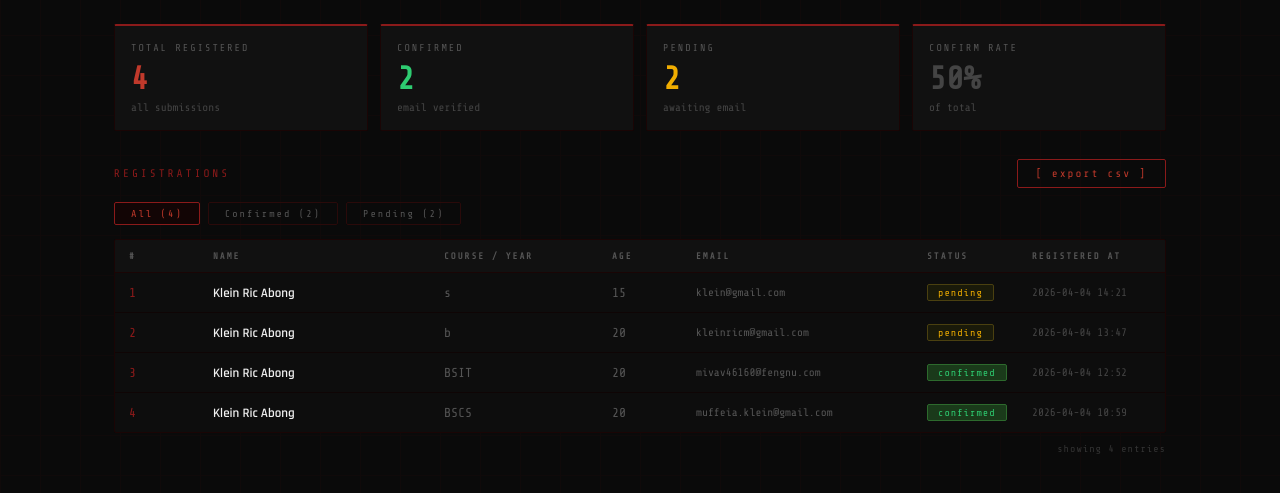
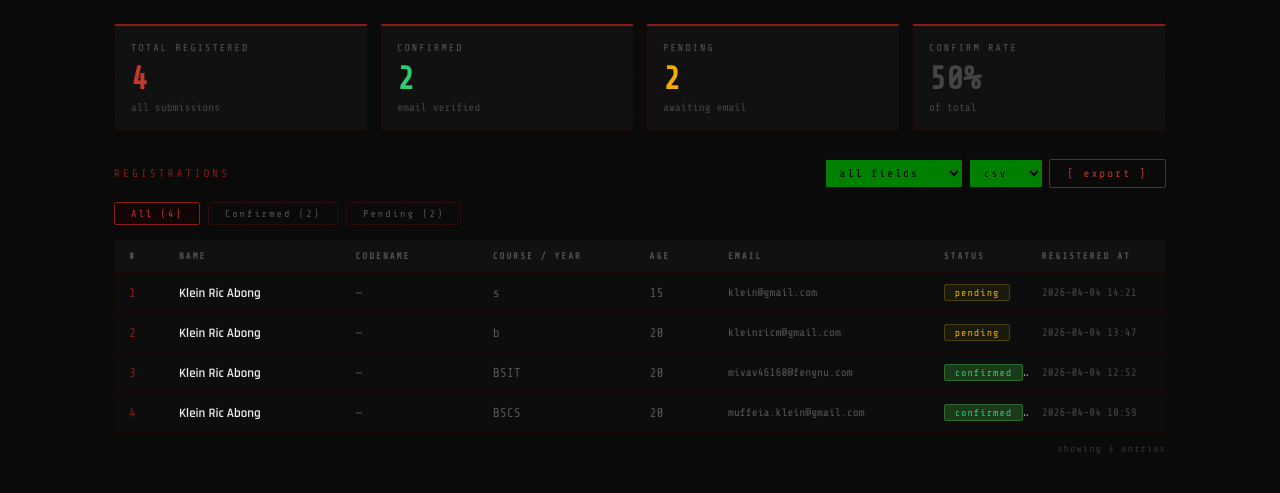
Before and after one commit to LikeNmuFF/registration, a Flask app: page /admin in a window 1280 px wide. Shown: the part 45-538 px from the top of the page. Run offline with Flask 3, Linux system fonts and the light colour scheme; the visitor is signed in with stand-in values (Sample User, id 1); data comes from the database, SQL or seed files in the repository; both versions use the stored data as it was after the commit.

Commit message:
adding specific export and also a code name for the participant

```diff
--- a/app.py
+++ b/app.py
@@ -68,6 +68,7 @@
         CREATE TABLE IF NOT EXISTS registrations (
             id             INTEGER PRIMARY KEY AUTOINCREMENT,
             name           TEXT    NOT NULL,
+            codename       TEXT,
             age            INTEGER NOT NULL,
             course_year    TEXT    NOT NULL,
             contact_number TEXT    NOT NULL,
@@ -77,6 +78,10 @@
             registered_at  TIMESTAMP DEFAULT CURRENT_TIMESTAMP
         )
     """)
+    # Add codename column if migrating an existing DB
+    cols = {row[1] for row in conn.execute("PRAGMA table_info(registrations)")}
+    if 'codename' not in cols:
+        conn.execute("ALTER TABLE registrations ADD COLUMN codename TEXT;")
     conn.commit()
     conn.close()
 
@@ -163,6 +168,7 @@
 def register():
     data           = request.get_json()
     name           = data.get('name', '').strip()
+    codename       = data.get('codename', '').strip()
     age            = data.get('age', '').strip()
     course_year    = data.get('course_year', '').strip()
     contact_number = data.get('contact_number', '').strip()
@@ -176,9 +182,9 @@
     conn = get_db()
     try:
         conn.execute("""
-            INSERT INTO registrations (name, age, course_year, contact_number, email, token)
-            VALUES (?, ?, ?, ?, ?, ?)
-        """, (name, age, course_year, contact_number, email, token))
+            INSERT INTO registrations (name, codename, age, course_year, contact_number, email, token)
+            VALUES (?, ?, ?, ?, ?, ?, ?)
+        """, (name, codename or None, age, course_year, contact_number, email, token))
         conn.commit()
     except sqlite3.IntegrityError:
         conn.close()
@@ -201,7 +207,7 @@
     conn  = get_db()
     try:
         rows  = conn.execute("""
-            SELECT name, course_year FROM registrations
+            SELECT name, codename, course_year FROM registrations
             WHERE confirmed = 1 ORDER BY registered_at ASC
         """).fetchall()
     except Exception as e:
@@ -291,7 +297,7 @@
 
         # Get all registrations (both confirmed and pending)
         all_rows = conn.execute("""
-            SELECT id, name, age, course_year, contact_number,
+            SELECT id, name, codename, age, course_year, contact_number,
                    email, confirmed, registered_at
             FROM registrations
             ORDER BY registered_at DESC
@@ -341,10 +347,23 @@
 @app.route('/admin/export')
 @login_required
 def admin_export():
+    export_format = request.args.get('format', 'csv').lower()
+    fields_key    = request.args.get('fields', 'all').lower()
+
+    # Field presets
+    presets = {
+        'all':       ['name', 'codename', 'age', 'course_year', 'contact_number', 'email', 'status', 'registered_at'],
+        'all_name':  ['name'],
+        'all_codename': ['codename'],
+        'all_email': ['email'],
+        'all_contact': ['contact_number'],
+    }
+    columns = presets.get(fields_key, presets['all'])
+
     conn = get_db()
     try:
         rows = conn.execute("""
-            SELECT name, age, course_year, contact_number, email,
+            SELECT name, codename, age, course_year, contact_number, email,
                    CASE WHEN confirmed = 1 THEN 'Confirmed' ELSE 'Pending' END AS status,
                    registered_at
             FROM registrations
@@ -357,38 +376,43 @@
     else:
         conn.close()
 
-    # Build the CSV in memory (no need to save a file on disk)
-    # io.StringIO() creates an in-memory text buffer (like a fake file)
+    # Build export
+    if export_format == 'html':
+        from flask import make_response
+        header_cells = ''.join(f'<th>{h.replace("_"," ").title()}</th>' for h in columns)
+        body_rows = []
+        for row in rows:
+            body_cells = []
+            for col in columns:
+                val = row[col] if col != 'codename' else (row[col] or '')
+                body_cells.append(f'<td>{val}</td>')
+            body_rows.append('<tr>' + ''.join(body_cells) + '</tr>')
+        html = f"""
+        <html><head><meta charset='UTF-8'><title>Hack4Gov Export</title>
+        <style>table{{border-collapse:collapse;font-family:monospace;font-size:13px;}}
+        th,td{{border:1px solid #ccc;padding:6px 10px;}}</style></head><body>
+        <h3>Hack4Gov Export ({fields_key})</h3>
+        <table><thead><tr>{header_cells}</tr></thead><tbody>{''.join(body_rows)}</tbody></table>
+        </body></html>
+        """
+        resp = make_response(html)
+        resp.headers['Content-Type'] = 'text/html'
+        resp.headers['Content-Disposition'] = f'attachment; filename=hack4gov_{fields_key}.html'
+        return resp
+
+    # default CSV
     output = io.StringIO()
     writer = csv.writer(output)
+    writer.writerow([c.replace('_',' ').title() for c in columns])
+    for row in rows:
+        writer.writerow([(row[col] if col != 'codename' else (row[col] or '')) for col in columns])
 
-    # Write the header row
-    writer.writerow(['Name', 'Age', 'Course/Year', 'Contact Number', 'Email', 'Status', 'Registered At'])
-
-    # Write one row per registration
-    for row in rows:
-        writer.writerow([
-            row['name'],
-            row['age'],
-            row['course_year'],
-            row['contact_number'],
-            row['email'],
-            row['status'],
-            row['registered_at']
-        ])
-
-    # Get the CSV string from the buffer
     csv_data = output.getvalue()
     output.close()
-
-    # Send the CSV as a downloadable file response
-    # make_response builds a custom HTTP response
     from flask import make_response
     response = make_response(csv_data)
     response.headers['Content-Type']        = 'text/csv'
-    response.headers['Content-Disposition'] = 'attachment; filename=hack4gov_registrations.csv'
-    # Content-Disposition: attachment → tells the browser to download it
-    # filename= → the default filename when saving
+    response.headers['Content-Disposition'] = f'attachment; filename=hack4gov_{fields_key}.csv'
     return response
 
 
--- a/templates/admin/admin_dashboard.html
+++ b/templates/admin/admin_dashboard.html
@@ -401,7 +401,22 @@
         url_for('admin_export') → builds the URL for the /admin/export route
         Clicking this link will download the CSV file
       -->
-      <a href="{{ url_for('admin_export') }}" class="btn btn-export">[ export csv ]</a>
+      <div style="display:flex; align-items:center; gap:8px; flex-wrap:wrap;">
+        <form id="export-form" action="{{ url_for('admin_export') }}" method="get" style="display:flex; gap:6px; align-items:center;">
+          <select name="fields" class="btn" style="padding:6px 10px; background:green; color:black; border-color:var(--border);">
+            <option value="all">all fields</option>
+            <option value="all_name">all_name</option>
+            <option value="all_codename">all_codename</option>
+            <option value="all_email">all_email</option>
+            <option value="all_contact">all_contact</option>
+          </select>
+          <select name="format" class="btn" style="padding:6px 10px; background:green; color:black; border-color:var(--border);">
+            <option value="csv">csv</option>
+            <option value="html">html</option>
+          </select>
+          <button type="submit" class="btn btn-export">[ export ]</button>
+        </form>
+      </div>
     </div>
 
     <!-- Filter Buttons (JavaScript handles the filtering below) -->
@@ -417,7 +432,8 @@
         <thead>
           <tr>
             <th style="width:50px;">#</th>
-            <th style="width:22%;">Name</th>
+            <th style="width:18%;">Name</th>
+            <th style="width:14%;">Codename</th>
             <th style="width:16%;">Course / Year</th>
             <th style="width:8%;">Age</th>
             <th style="width:22%;">Email</th>
@@ -448,6 +464,8 @@
             </td>
 
             <td style="font-weight:600; color:var(--text);">{{ reg.name }}</td>
+
+            <td class="mono" style="color:var(--muted);">{{ reg.codename or '—' }}</td>
 
             <td class="mono" style="color:var(--muted);">{{ reg.course_year }}</td>
 
```
Also changed, not shown: templates/index.html (+29 -1 lines), templates/participants.html (+33 -3 lines), hack4gov.db.
